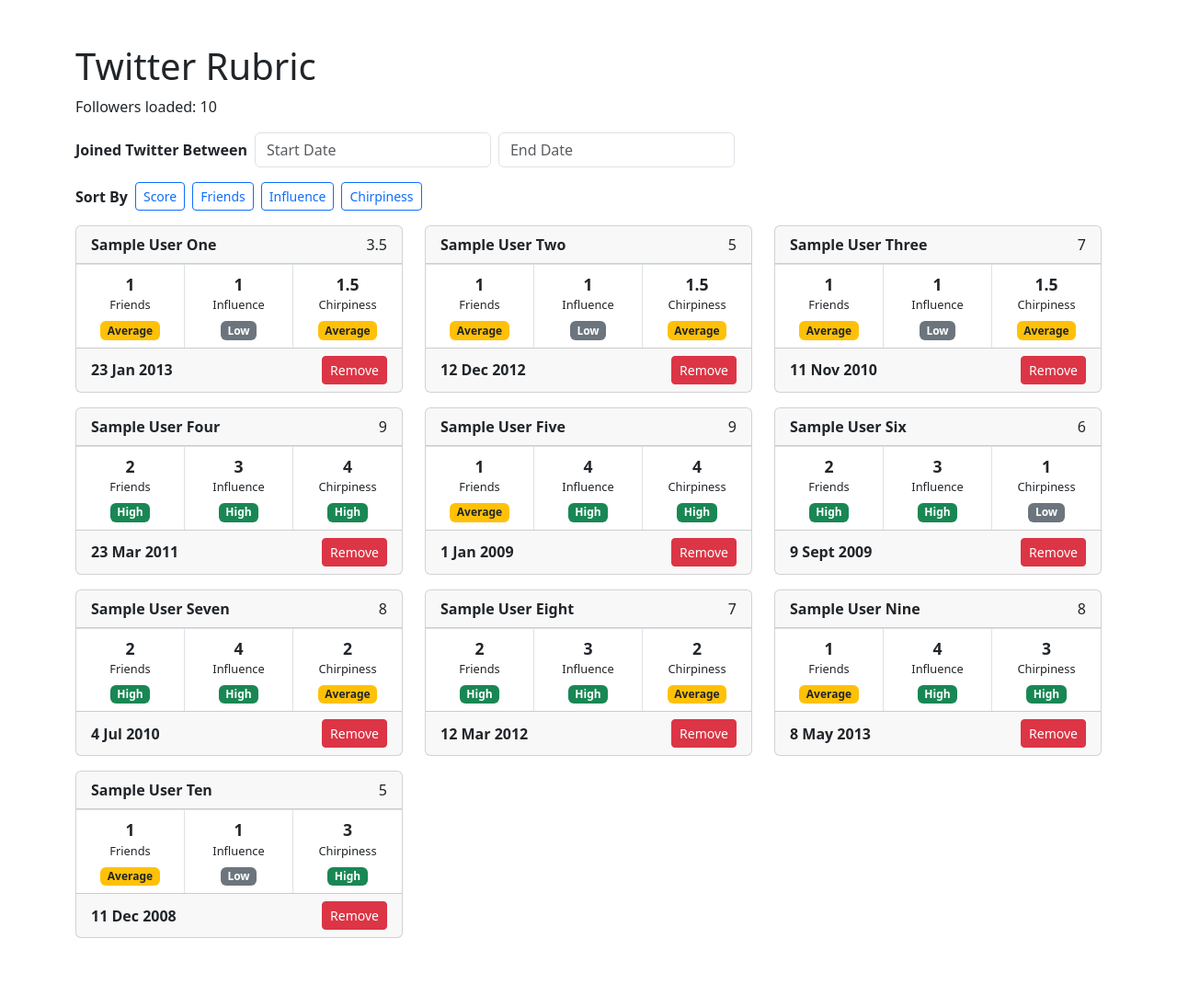
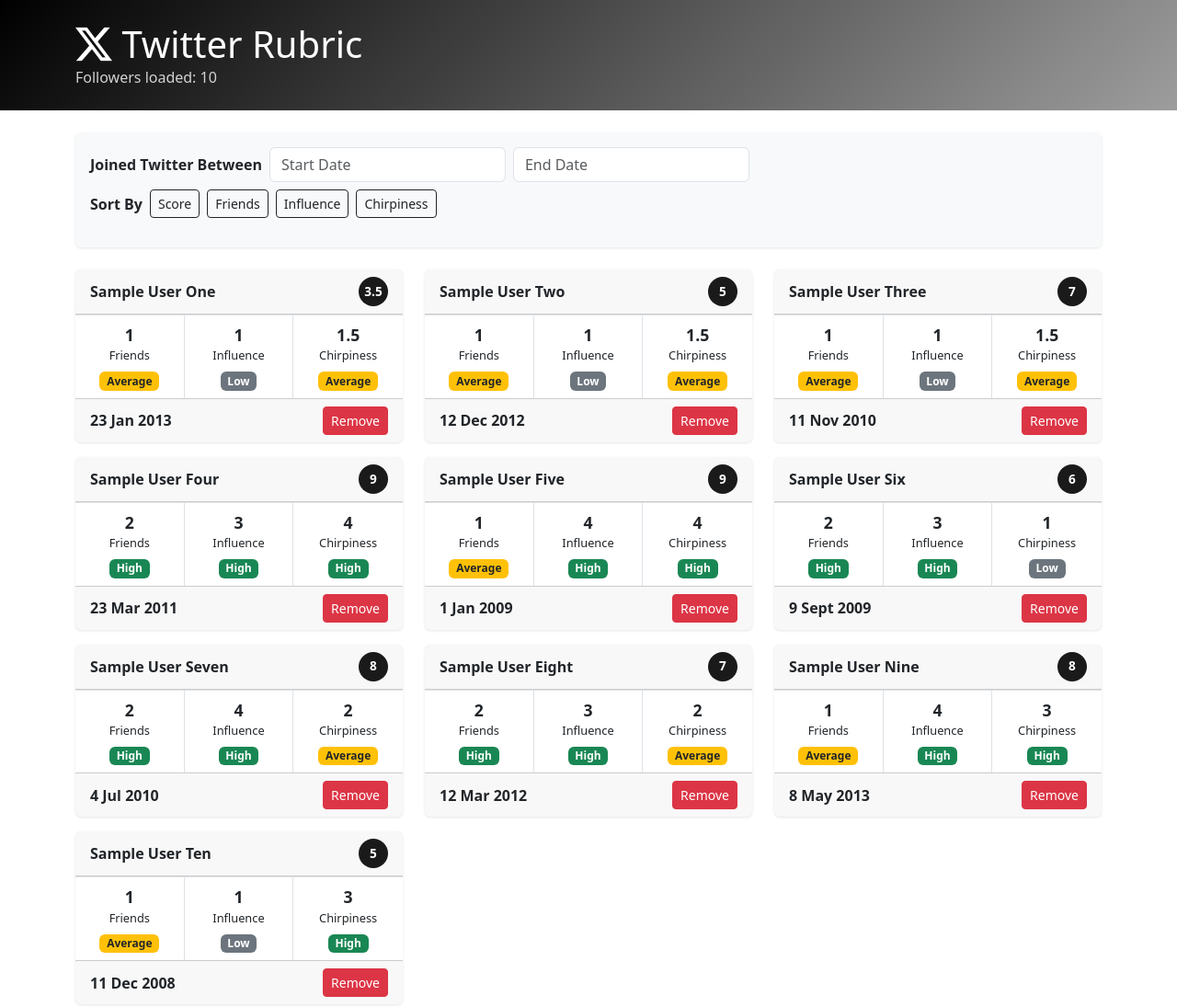
Before and after one commit to yctang-kydon/angularjs-twitter-rubric, a website: page index.html in a window 1280 px wide. Shown: the whole page at 92% size. Before the commit the page ends 1036 px from the top, so only its background shows below. Drawn offline with nearby package versions, Linux system fonts and the light colour scheme.

Commit message:
Cleaned up CSS styles and updated style elements

```diff
--- a/css/styles.css
+++ b/css/styles.css
@@ -1,3 +1,30 @@
+/* === HEADER === */
+
+.app-header {
+    background: linear-gradient(135deg, #000000, #9d9d9d);
+    color: white;
+    padding: 1.5rem 0;
+}
+
+.app-header h1 {
+    color: white;
+    margin: 0;
+}
+
+.app-header p {
+    color: rgba(255,255,255,0.8);
+    margin: 0;
+}
+
+/* === CARD === */
+
+.card {
+    box-shadow: 0 1px 3px rgba(0,0,0,0.1);
+    border: none !important;
+}
+
+/* === SCORE CELLS === */
+
 .score-cell {
     padding: 0.5rem;
     text-align: center;
@@ -8,27 +35,49 @@
     border-right: none;
 }
 
-.score-value {
-    font-weight: bold;
-    font-size: 1.1rem;
-}
-
-.card small {
+.score-cell small {
     font-size: 0.8rem;
     white-space: nowrap;
     display: block;
     margin-bottom: 0.25rem;
 }
 
+.score-value {
+    font-weight: bold;
+    font-size: 1.1rem;
+}
+
+/* === TOTAL SCORE CIRCLE === */
+
+.total-score {
+    background: #1a1a1a;
+    color: white;
+    border-radius: 50%;
+    width: 2rem;
+    height: 2rem;
+    display: flex;
+    align-items: center;
+    justify-content: center;
+    font-weight: bold;
+    font-size: 0.85rem;
+    flex-shrink: 0;
+}
+
+/* === BADGES === */
+
 .badge {
     font-size: 0.75rem;
     white-space: nowrap;
 }
 
+/* === DATE PICKER === */
+
 .flatpickr-input {
     min-width: 120px !important;
     max-width: 150px !important;
 }
+
+/* === SORT BUTTONS === */
 
 .sort-buttons {
     display: flex;
--- a/index.html
+++ b/index.html
@@ -6,6 +6,7 @@
     <title>AngularJS Twitter Rubric</title>
     <link rel="stylesheet" href="https://cdn.jsdelivr.net/npm/bootstrap@5.3.8/dist/css/bootstrap.min.css">
     <link rel="stylesheet" href="https://cdn.jsdelivr.net/npm/flatpickr/dist/flatpickr.min.css">
+    <link rel="stylesheet" href="https://cdn.jsdelivr.net/npm/bootstrap-icons@1.11.0/font/bootstrap-icons.css">
     <!--- AngularJS v1.6.9 -->
     <script src="https://ajax.googleapis.com/ajax/libs/angularjs/1.6.9/angular.min.js"></script>
     <!-- Flatpickr JS -->
--- a/templates/app.template.html
+++ b/templates/app.template.html
@@ -1,11 +1,21 @@
-<div class="container mt-5">
-  <h1>{{ $ctrl.title }}</h1>
+<!--- Header -->
+<div class="app-header">
+    <div class="container">
+        <h1><i class="bi bi-twitter-x"></i> {{ $ctrl.title }}</h1>
         <p>Followers loaded: {{ $ctrl.followers.length }}</p>
+    </div>
+</div>
 
-    <div class="mb-3">
+<!-- Main Content -->
+<div class="container my-4">
+
+    <!-- Filter Card-->
+    <div class="card mb-4 border-0 bg-light p-3">
+
+        <!-- Date Filters -->
+        <div class="mb-2">
             <div class="d-flex flex-wrap align-items-center gap-2">
                 <strong>Joined Twitter Between</strong>
-
                 <div class="d-flex flex-wrap align-items-center gap-1">
                     <input type="text"
                         class="form-control w-auto"
@@ -29,17 +39,17 @@
                         ng-click="$ctrl.clearDate('end')"
                         ng-if="$ctrl.endDate">✕</button>
                 </div>
-
             </div>
         </div>
 
+        <!-- Sort Field Filters -->
         <div class="sort-buttons mb-3">
             <strong>Sort By</strong>
 
             <button class="btn btn-sm"
             ng-class="{
-            'btn-primary': $ctrl.sortField === 'total',
-            'btn-outline-primary': $ctrl.sortField !== 'total'}"
+                'btn-dark': $ctrl.sortField === 'total',
+                'btn-outline-dark': $ctrl.sortField !== 'total'}"
             ng-click="$ctrl.sortBy('total')">Score
             <span ng-if="$ctrl.sortField === 'total'">
                 {{ $ctrl.sortAscending ? ' ▲' : ' ▼' }}
@@ -48,8 +58,8 @@
 
             <button class="btn btn-sm"
             ng-class="{
-            'btn-primary': $ctrl.sortField === 'friends',
-            'btn-outline-primary': $ctrl.sortField !== 'friends'}"
+                'btn-dark': $ctrl.sortField === 'friends',
+                'btn-outline-dark': $ctrl.sortField !== 'friends'}"
             ng-click="$ctrl.sortBy('friends')">Friends
             <span ng-if="$ctrl.sortField === 'friends'">
                 {{ $ctrl.sortAscending ? ' ▲' : ' ▼' }}
@@ -58,8 +68,8 @@
 
             <button class="btn btn-sm"
             ng-class="{
-            'btn-primary': $ctrl.sortField === 'influence',
-            'btn-outline-primary': $ctrl.sortField !== 'influence'}"
+                'btn-dark': $ctrl.sortField === 'influence',
+                'btn-outline-dark': $ctrl.sortField !== 'influence'}"
             ng-click="$ctrl.sortBy('influence')">Influence
             <span ng-if="$ctrl.sortField === 'influence'">
                 {{ $ctrl.sortAscending ? ' ▲' : ' ▼' }}
@@ -68,20 +78,23 @@
 
             <button class="btn btn-sm"
             ng-class="{
-            'btn-primary': $ctrl.sortField === 'chirpiness',
-            'btn-outline-primary': $ctrl.sortField !== 'chirpiness'}"
+                'btn-dark': $ctrl.sortField === 'chirpiness',
+                'btn-outline-dark': $ctrl.sortField !== 'chirpiness'}"
             ng-click="$ctrl.sortBy('chirpiness')" ng-disabled="$ctrl.isRangeOverSixMonths()">Chirpiness
             <span ng-if="$ctrl.sortField === 'chirpiness'">
                 {{ $ctrl.sortAscending ? ' ▲' : ' ▼' }}
             </span>
             </button>
 
+            <!-- Sort Warning for Chirpiness -->
             <div class="alert alert-warning mt-2" ng-if="$ctrl.isRangeOverSixMonths()">
                 Chirpiness cannot be sorted for date ranges longer than 6 months.
+            </div>
         </div>
 
     </div>
 
+    <!-- Followers Grid-->
     <div class="row">
         <div class="col-12 col-sm-6 col-lg-4" ng-repeat="follower in $ctrl.filteredFollowers">
             <follower-card
--- a/templates/follower-card.template.html
+++ b/templates/follower-card.template.html
@@ -1,9 +1,9 @@
 <div class="card mb-3">
 
     <!-- Card Header: Name and Total Score -->
-    <div class="card-header d-flex justify-content-between">
+    <div class="card-header d-flex justify-content-between align-items-center">
         <strong>{{ $ctrl.follower.fullname }}</strong>
-        <span>{{ $ctrl.follower.twubric.total }}</span>
+        <div class="total-score">{{ $ctrl.follower.twubric.total }}</div>
     </div>
 
     <!-- Scores Row -->
```
Lines whose indentation alone changed are shown as unchanged.
